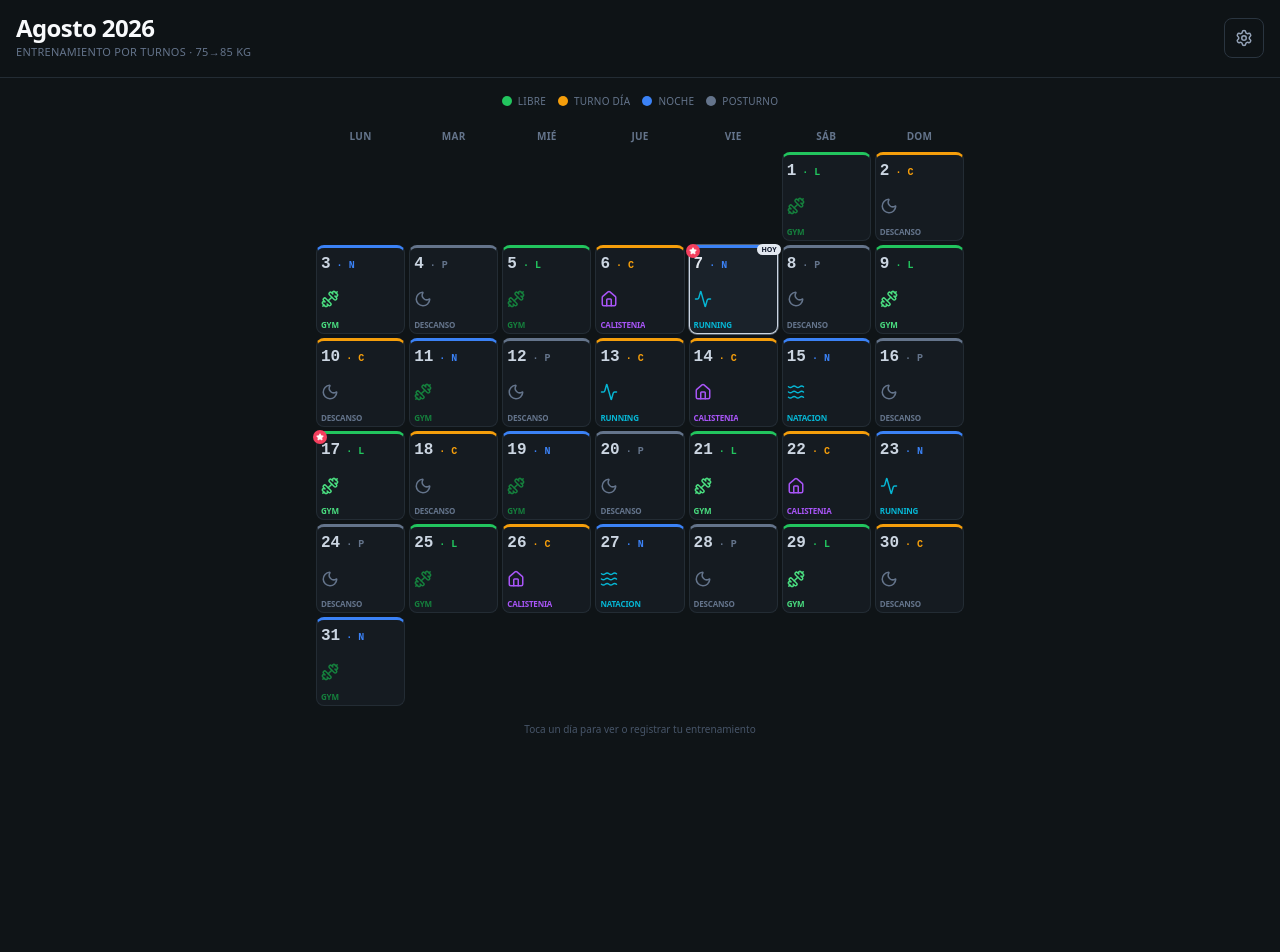
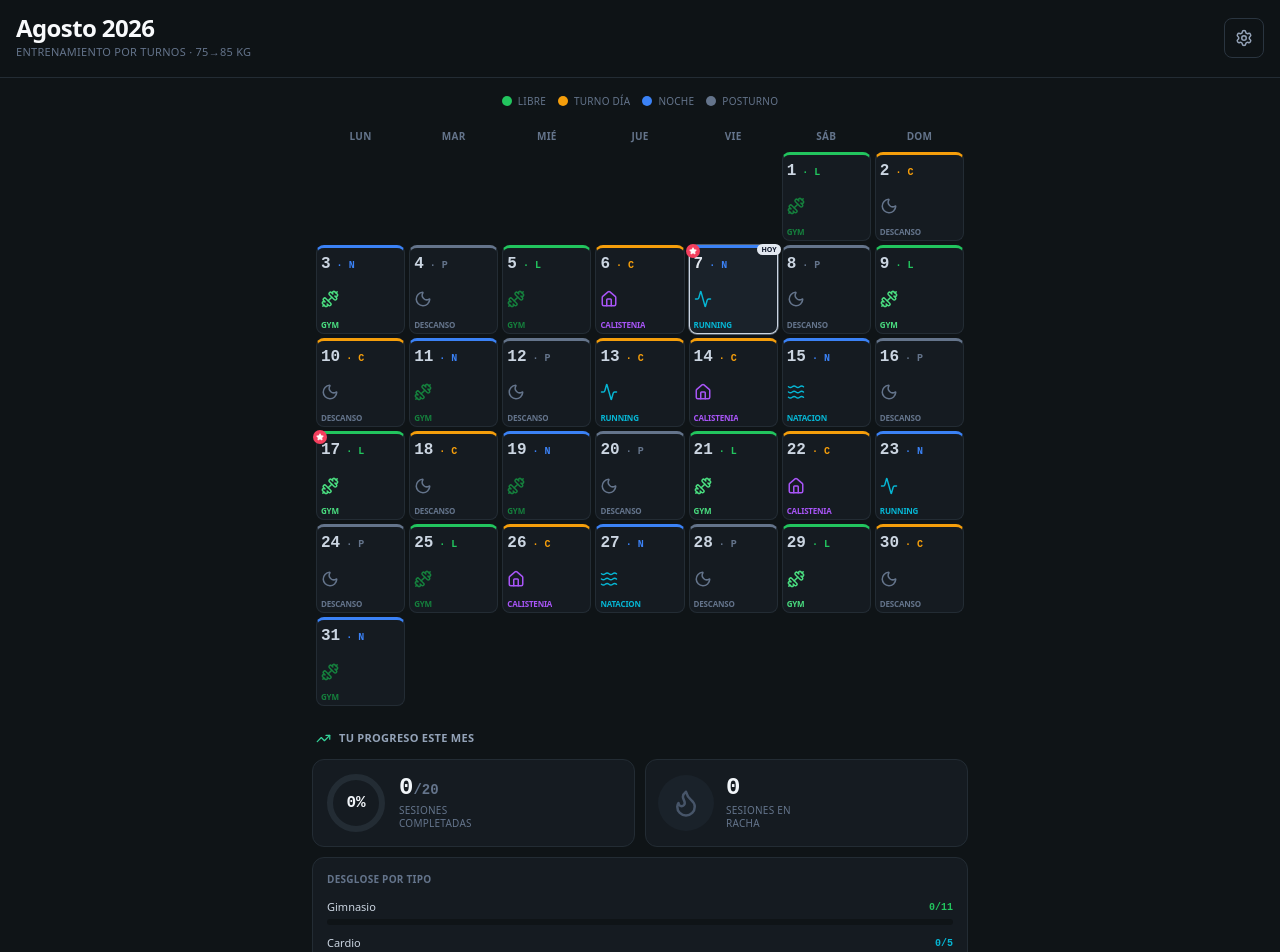
Before and after one commit to sebaschacu/plan-internado, a React (Vite) app: page / in a window 1280 px wide. Shown: the top 952 px of the page. Before the commit the page ends 833 px from the top, so only its background shows below. Built offline with nearby package versions, Linux system fonts and the light colour scheme; the HTML template or start-up script is replaced by a standard one.

Commit message:
Update App.jsx

```diff
--- a/src/App.jsx
+++ b/src/App.jsx
@@ -2,7 +2,7 @@ import React, { useState, useEffect, useMemo, useCallback, useRef } from 'react'
 import {
   Dumbbell, Home, Waves, Moon, Calendar, Check, CheckCircle2,
   Timer, Trophy, RotateCcw, ChevronLeft, ChevronRight, X, Backpack,
-  Settings, ArrowLeft, Zap, Activity, Circle, Star, AlertTriangle
+  Settings, ArrowLeft, Zap, Activity, Circle, Star, AlertTriangle, Flame, TrendingUp
 } from 'lucide-react';
 import { TURNO_INFO, SESION_INFO, SESIONES, CALENDARIO_DEFAULT, MES_INFO, DIAS_SEMANA } from './data.js';
 
@@ -360,6 +360,53 @@ const CalendarView = ({ calendario, progress, onOpenDay, onEditDay, editMode, se
     return 'partial';
   }, [progress]);
 
+  // ─── Estadísticas del mes ───
+  const stats = useMemo(() => {
+    // Días entrenables = los que tienen sesión con ejercicios (no descanso)
+    const entrenables = calendario.filter(d => {
+      const s = SESIONES[d.sesion];
+      return s && s.ejercicios.length > 0;
+    });
+    const totalEntrenables = entrenables.length;
+
+    let completadas = 0, parciales = 0;
+    // Desglose por categoría
+    const cats = { gym: 0, cardio: 0, calistenia: 0 };
+    const catsTotal = { gym: 0, cardio: 0, calistenia: 0 };
+
+    const catOf = (sesion) => {
+      if (sesion.startsWith('gym')) return 'gym';
+      if (sesion === 'natacion' || sesion === 'running') return 'cardio';
+      if (sesion === 'calistenia') return 'calistenia';
+      return null;
+    };
+
+    entrenables.forEach(d => {
+      const c = catOf(d.sesion);
+      if (c) catsTotal[c]++;
+      const comp = dayCompletion(d);
+      if (comp === 'full') { completadas++; if (c) cats[c]++; }
+      else if (comp === 'partial') parciales++;
+    });
+
+    // Racha: días completados consecutivos hacia atrás desde hoy (o desde el último día con actividad)
+    // Contamos sobre días entrenables; los de descanso no rompen la racha.
+    let racha = 0;
+    const refDay = today || 31;
+    const ordenados = [...calendario].filter(d => d.dia <= refDay).sort((a, b) => b.dia - a.dia);
+    for (const d of ordenados) {
+      const ses = SESIONES[d.sesion];
+      const esDescanso = !ses || ses.ejercicios.length === 0;
+      if (esDescanso) continue; // descanso no rompe ni suma
+      if (dayCompletion(d) === 'full') racha++;
+      else break;
+    }
+
+    const pct = totalEntrenables > 0 ? Math.round((completadas / totalEntrenables) * 100) : 0;
+    return { totalEntrenables, completadas, parciales, pct, racha, cats, catsTotal };
+  }, [calendario, progress, dayCompletion, today]);
+
+
   return (
     <div className="min-h-screen bg-[#0f1417]">
       <header className="sticky top-0 z-30 bg-[#0f1417]/95 backdrop-blur border-b border-[#232c34]">
@@ -463,6 +510,81 @@ const CalendarView = ({ calendario, progress, onOpenDay, onEditDay, editMode, se
               </button>
             );
           })}
+        </div>
+
+        {/* ═══ PANEL DE ESTADÍSTICAS ═══ */}
+        <div className="mt-6">
+          <div className="flex items-center gap-2 mb-3 px-1">
+            <TrendingUp size={15} className="text-emerald-400" />
+            <h2 className="text-[11px] uppercase tracking-wide text-slate-400 font-bold">Tu progreso este mes</h2>
+          </div>
+
+          {/* Fila superior: anillo de sesiones + racha */}
+          <div className="grid grid-cols-2 gap-2.5 mb-2.5">
+            {/* Anillo de progreso */}
+            <div className="rounded-xl border border-[#232c34] bg-[#151b21] p-3 flex items-center gap-3">
+              <div className="relative flex-shrink-0" style={{ width: 62, height: 62 }}>
+                <svg width="62" height="62" className="-rotate-90">
+                  <circle cx="31" cy="31" r="26" fill="none" stroke="#232c34" strokeWidth="6" />
+                  <circle cx="31" cy="31" r="26" fill="none" stroke="#22c55e" strokeWidth="6" strokeLinecap="round"
+                    strokeDasharray={2 * Math.PI * 26}
+                    strokeDashoffset={2 * Math.PI * 26 * (1 - stats.pct / 100)}
+                    style={{ transition: 'stroke-dashoffset 0.6s ease' }} />
+                </svg>
+                <div className="absolute inset-0 flex items-center justify-center">
+                  <span className="text-base font-bold text-slate-100" style={{ fontFamily: 'ui-monospace, monospace' }}>{stats.pct}%</span>
+                </div>
+              </div>
+              <div className="min-w-0">
+                <div className="text-2xl font-bold text-slate-100 leading-none" style={{ fontFamily: 'ui-monospace, monospace' }}>
+                  {stats.completadas}<span className="text-sm text-slate-500">/{stats.totalEntrenables}</span>
+                </div>
+                <div className="text-[10px] uppercase tracking-wide text-slate-500 mt-1 leading-tight">Sesiones<br />completadas</div>
+              </div>
+            </div>
+
+            {/* Racha */}
+            <div className="rounded-xl border border-[#232c34] bg-[#151b21] p-3 flex items-center gap-3">
+              <div className="w-14 h-14 rounded-full flex items-center justify-center flex-shrink-0"
+                style={{ background: stats.racha > 0 ? 'radial-gradient(circle, #f59e0b33, #f59e0b11)' : '#1a222a' }}>
+                <Flame size={30} color={stats.racha > 0 ? '#f59e0b' : '#475569'} fill={stats.racha > 0 ? '#f59e0b' : 'none'} fillOpacity={0.25} />
+              </div>
+              <div className="min-w-0">
+                <div className="text-2xl font-bold text-slate-100 leading-none" style={{ fontFamily: 'ui-monospace, monospace' }}>
+                  {stats.racha}
+                </div>
+                <div className="text-[10px] uppercase tracking-wide text-slate-500 mt-1 leading-tight">
+                  {stats.racha === 1 ? 'Sesión en' : 'Sesiones en'}<br />racha
+                </div>
+              </div>
+            </div>
+          </div>
+
+          {/* Desglose por categoría (barras sutiles) */}
+          <div className="rounded-xl border border-[#232c34] bg-[#151b21] p-3.5">
+            <div className="text-[10px] uppercase tracking-wide text-slate-500 font-bold mb-3">Desglose por tipo</div>
+            <div className="space-y-2.5">
+              {[
+                { key: 'gym', label: 'Gimnasio', color: '#22c55e' },
+                { key: 'cardio', label: 'Cardio', color: '#06b6d4' },
+                { key: 'calistenia', label: 'Calistenia', color: '#a855f7' },
+              ].map(({ key, label, color }) => {
+                const done = stats.cats[key], tot = stats.catsTotal[key];
+                const pct = tot > 0 ? (done / tot) * 100 : 0;
+                return (
+                  <div key={key}>
+                    <div className="flex items-center justify-between mb-1">
+                      <span className="text-[11px] font-medium text-slate-300">{label}</span>
+                      <span className="text-[10px] font-bold" style={{ fontFamily: 'ui-monospace, monospace', color }}>{done}/{tot}</span>
+                    </div>
+                    <div className="h-1.5 bg-[#0f1417] rounded-full overflow-hidden">
+                      <div className="h-full rounded-full" style={{ width: `${pct}%`, background: color, transition: 'width 0.6s ease' }} />
+                    </div>
+                  </div>
+                );
+              })}
+            </div>
+          </div>
         </div>
 
         {/* Nota inferior */}
```
